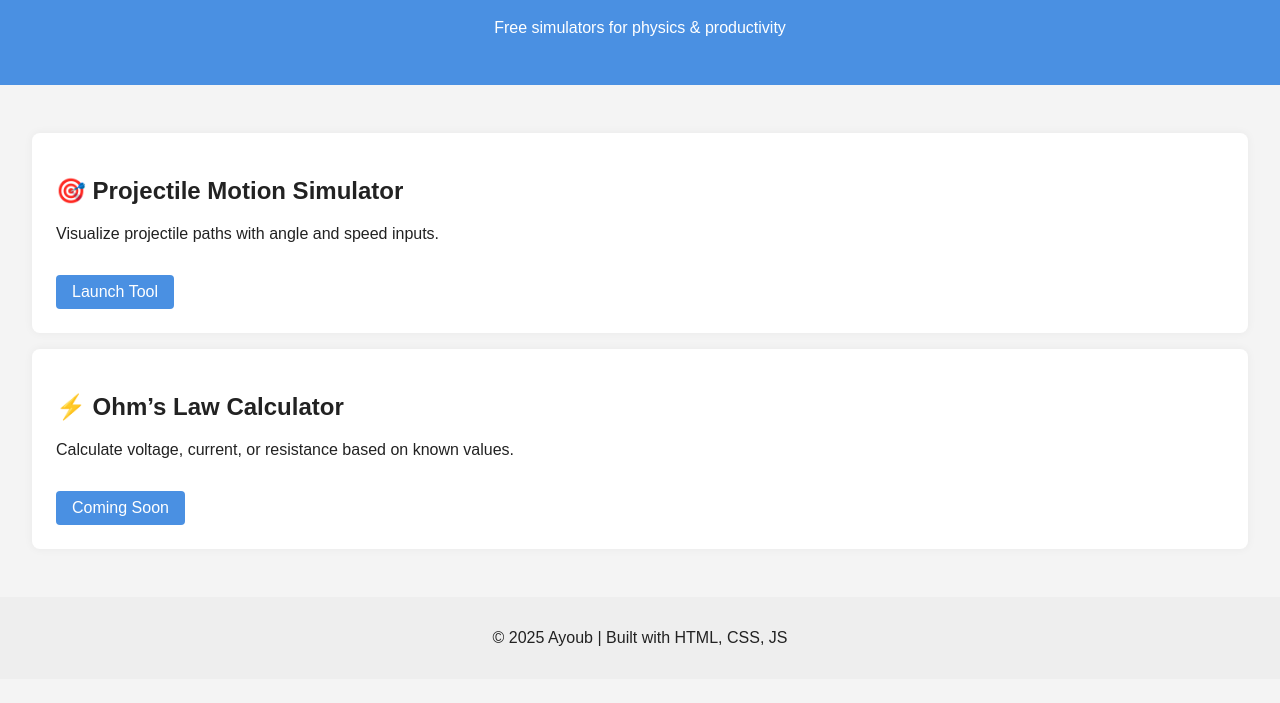
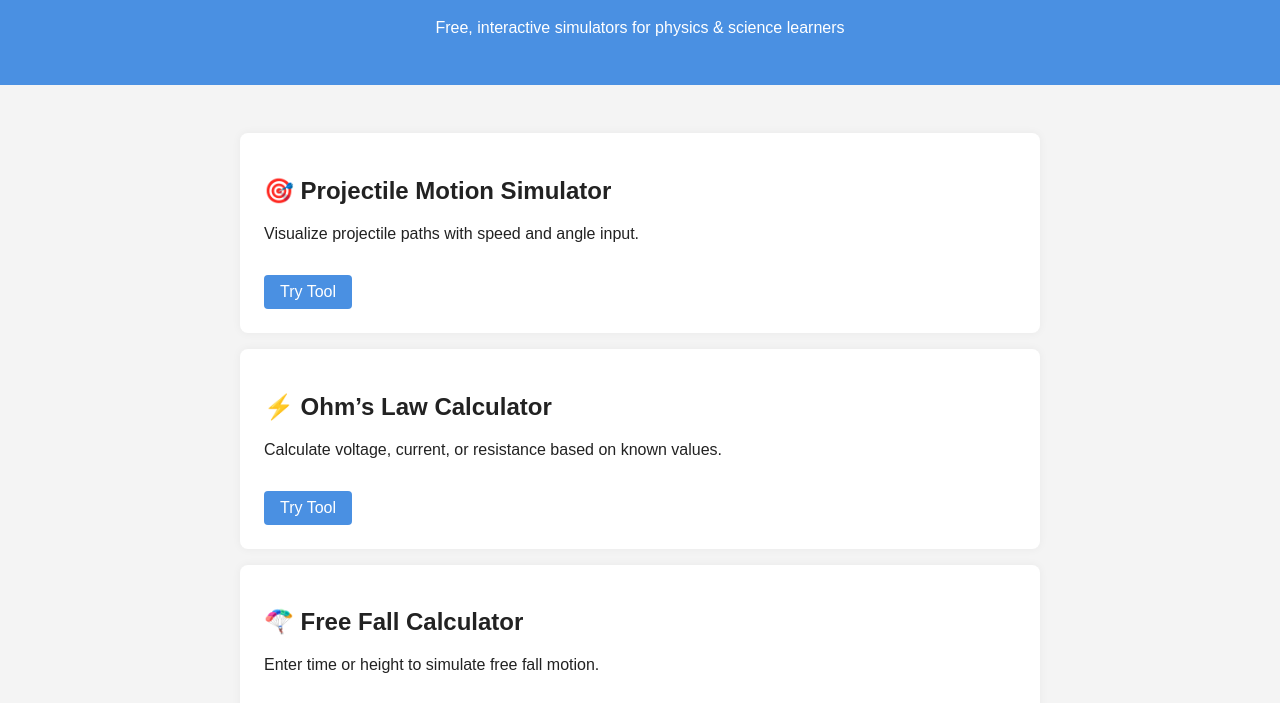
Before and after one commit to ayoub1maftouh/ayoub-tools, a plain HTML site: page index.html in a window 1280 px wide. Shown: the part 94-797 px from the top of the page. Drawn offline with Linux system fonts and the light colour scheme.

Commit message:
Add files via upload

```diff
--- a/index.html
+++ b/index.html
@@ -5,31 +5,79 @@
   <meta name="viewport" content="width=device-width, initial-scale=1.0" />
   <title>Ayoub's Science Tools</title>
   <link rel="stylesheet" href="style.css" />
+  <style>
+    body {
+      font-family: sans-serif;
+      margin: 0;
+      padding: 0;
+      background: #f4f4f4;
+      color: #222;
+    }
+    header {
+      background: #4a90e2;
+      color: white;
+      padding: 2rem;
+      text-align: center;
+    }
+    main {
+      padding: 2rem;
+      max-width: 800px;
+      margin: auto;
+    }
+    .simulator {
+      background: white;
+      padding: 1.5rem;
+      margin: 1rem 0;
+      border-radius: 8px;
+      box-shadow: 0 0 10px rgba(0, 0, 0, 0.05);
+    }
+    .simulator a {
+      display: inline-block;
+      margin-top: 1rem;
+      padding: 0.5rem 1rem;
+      background: #4a90e2;
+      color: white;
+      text-decoration: none;
+      border-radius: 4px;
+    }
+    footer {
+      text-align: center;
+      padding: 1rem;
+      background: #eee;
+      font-size: 0.9rem;
+    }
+  </style>
 </head>
 <body>
+
   <header>
     <h1>🔬 Ayoub's Science Tools</h1>
-    <p>Free simulators for physics & productivity</p>
+    <p>Free, interactive simulators for physics & science learners</p>
   </header>
 
   <main>
     <section class="simulator">
       <h2>🎯 Projectile Motion Simulator</h2>
-      <p>Visualize projectile paths with angle and speed inputs.</p>
-      <a href="https://your-streamlit-link.streamlit.app" target="_blank">Launch Tool</a>
+      <p>Visualize projectile paths with speed and angle input.</p>
+      <a href="projectile.html">Try Tool</a>
     </section>
 
     <section class="simulator">
       <h2>⚡ Ohm’s Law Calculator</h2>
       <p>Calculate voltage, current, or resistance based on known values.</p>
-      <a href="#">Coming Soon</a>
+      <a href="ohms-law.html">Try Tool</a>
+    </section>
+
+    <section class="simulator">
+      <h2>🪂 Free Fall Calculator</h2>
+      <p>Enter time or height to simulate free fall motion.</p>
+      <a href="free-fall.html">Try Tool</a>
     </section>
   </main>
 
   <footer>
-    <p>© 2025 Ayoub | Built with HTML, CSS, JS</p>
+    <p>© 2025 Ayoub | Built with HTML, CSS, and JavaScript</p>
   </footer>
 
-  <script src="script.js"></script>
 </body>
 </html>
```
Also changed, not shown: projectile.html (added, +66 -0 lines).
